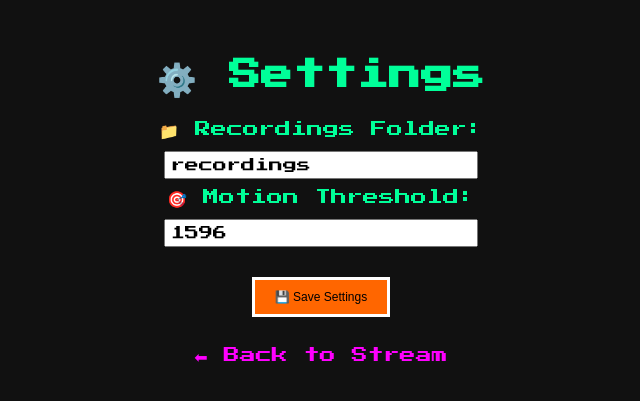
After one commit to daggermaster3000/surveillance_cam, a Flask app: page /settings in a window 1280 px wide. The commit adds this page. Shown: the top 401 px of the page, without its empty margins (319-959 px from the left). Run offline with Flask 3, Linux system fonts and the light colour scheme; parts of the project's set-up code (start-up, migrations or seed data) failed here and were passed over.

Commit message:
added stuff

```diff
--- a/app.py
+++ b/app.py
@@ -1,10 +1,13 @@
-from flask import Flask, render_template, Response, send_file, jsonify, make_response
+from flask import Flask, render_template, Response, send_file, jsonify, make_response, flash, request, redirect, url_for
 import cv2
 import datetime
 import os
 import threading
+import json
 
 app = Flask(__name__)
+app.secret_key = 'a_super_secret_key_123'  # Replace with a secure value
+
 camera = cv2.VideoCapture(0)
 print(f"Frame default resolution: ({camera.get(cv2.CAP_PROP_FRAME_WIDTH)}; {camera.get(cv2.CAP_PROP_FRAME_HEIGHT)})")
 
@@ -17,10 +20,28 @@ out = None
 fourcc = cv2.VideoWriter_fourcc(*'V','P','8','0')  # For WebM (VP8)
 fgbg = cv2.createBackgroundSubtractorMOG2(history=100, varThreshold=40)
 
-RECORDINGS_FOLDER = "recordings"
-os.makedirs(RECORDINGS_FOLDER, exist_ok=True)
+latest_frame = None  # Used for video streaming
 
-latest_frame = None  # Used for video streaming
+SETTINGS_FILE = "settings.json"
+settings_lock = threading.Lock()
+
+def load_settings():
+    try:
+        with open(SETTINGS_FILE, 'r') as f:
+            return json.load(f)
+    except:
+        return {
+            "recordings_folder": "recordings",
+            "motion_threshold": 30
+        }
+
+def save_settings(settings):
+    with open(SETTINGS_FILE, 'w') as f:
+        json.dump(settings, f)
+
+# Load initial settings
+settings = load_settings()
+os.makedirs(settings["recordings_folder"], exist_ok=True)
 
 def motion_detection_loop():
     global motion_detected, motion_timer, out, latest_frame
@@ -30,17 +51,23 @@ def motion_detection_loop():
         if not success:
             continue
 
-        latest_frame = frame.copy()  # Save for stream
+        latest_frame = frame.copy()
 
         fgmask = fgbg.apply(frame)
         contours, _ = cv2.findContours(fgmask, cv2.RETR_EXTERNAL, cv2.CHAIN_APPROX_SIMPLE)
-        motion = any(cv2.contourArea(c) > 1500 for c in contours)
+
+        with settings_lock:
+            threshold = settings.get("motion_threshold", 30)
+            save_path = settings.get("recordings_folder", "recordings")
+
+        motion = any(cv2.contourArea(c) > threshold for c in contours)
 
         if motion:
             if not motion_detected:
                 print("🔴 Motion detected", flush=True)
                 timestamp = datetime.datetime.now().strftime("%Y%m%d_%H%M%S")
-                filename = f"{RECORDINGS_FOLDER}/motion_{timestamp}.webm"
+                os.makedirs(save_path, exist_ok=True)
+                filename = f"{save_path}/motion_{timestamp}.webm"
                 out = cv2.VideoWriter(filename, fourcc, 20.0, (frame_width, frame_height))
             motion_detected = True
             motion_timer = 0
@@ -70,6 +97,15 @@ def generate_frames():
         yield (b'--frame\r\n'
                b'Content-Type: image/jpeg\r\n\r\n' + frame_bytes + b'\r\n')
 
+@app.route("/delete", methods=["POST"])
+def delete_recording():
+    filename = request.form.get("filename")
+    if filename:
+        path = os.path.join(settings['recordings_folder'], filename)
+        if os.path.exists(path):
+            os.remove(path)
+            flash(f"{filename} deleted.")
+    return redirect(url_for("list_recordings"))
 
 @app.route('/')
 def index():
@@ -83,13 +119,17 @@ def video():
 
 @app.route('/recordings')
 def list_recordings():
-    files = [f for f in sorted(os.listdir(RECORDINGS_FOLDER), reverse=True) if f != '.DS_Store']
+    with settings_lock:
+        save_path = settings.get("recordings_folder", "recordings")
+    files = [f for f in sorted(os.listdir(save_path), reverse=True) if f != '.DS_Store']
     return render_template('recordings.html', files=files)
 
 
 @app.route('/recordings/<path:filename>')
 def serve_recording(filename):
-    file_path = os.path.join(RECORDINGS_FOLDER, filename)
+    with settings_lock:
+        save_path = settings.get("recordings_folder", "recordings")
+    file_path = os.path.join(save_path, filename)
     response = make_response(send_file(file_path, mimetype='video/webm'))
     response.headers['Access-Control-Allow-Origin'] = '*'
     return response
@@ -100,6 +140,23 @@ def motion_status():
     return jsonify({'motion': motion_detected})
 
 
+@app.route('/settings', methods=['GET', 'POST'])
+def settings_page():
+    global settings
+
+    if request.method == 'POST':
+        with settings_lock:
+            settings["recordings_folder"] = request.form.get('recordings_folder')
+            settings["motion_threshold"] = int(request.form.get('motion_threshold'))
+            save_settings(settings)
+        flash('Settings updated!')
+        return redirect(url_for('settings_page'))
+
+    with settings_lock:
+        current_settings = settings.copy()
+    return render_template('settings.html', settings=current_settings)
+
+
 if __name__ == "__main__":
     # Start background thread for motion detection
     motion_thread = threading.Thread(target=motion_detection_loop, daemon=True)
--- /dev/null
+++ b/settings.json
@@ -0,0 +1 @@
+{"recordings_folder": "recordings", "motion_threshold": 1596}
--- a/templates/index.html
+++ b/templates/index.html
@@ -81,5 +81,6 @@
     </script>
 
     <p><a href="/recordings">📼 View Recordings</a></p>
+    <p><a href="/settings">⚙️ Settings</a></p>
 </body>
 </html>
--- /dev/null
+++ b/templates/settings.html
@@ -0,0 +1,67 @@
+<!DOCTYPE html>
+<html>
+<head>
+  <title>⚙️ Settings</title>
+  <link href="https://fonts.googleapis.com/css2?family=Press+Start+2P&display=swap" rel="stylesheet">
+  <style>
+    body {
+      background-color: #111;
+      color: #00FF99;
+      font-family: 'Press Start 2P', cursive;
+      text-align: center;
+      padding: 30px;
+    }
+
+    input, label {
+      font-family: inherit;
+      margin: 10px;
+    }
+
+    input {
+      padding: 5px;
+      font-size: 14px;
+      width: 300px;
+    }
+
+    button {
+      padding: 10px 20px;
+      font-size: 12px;
+      background-color: #FF6600;
+      color: #000;
+      border: 3px solid #fff;
+      cursor: pointer;
+      margin-top: 20px;
+    }
+
+    button:hover {
+      background-color: #FF3300;
+    }
+
+    a {
+      color: #FF00FF;
+      display: inline-block;
+      margin-top: 30px;
+      text-decoration: none;
+    }
+  </style>
+</head>
+<body>
+  <h1>⚙️ Settings</h1>
+
+  <form method="POST">
+    <div>
+      <label>📁 Recordings Folder:</label><br>
+      <input type="text" name="recordings_folder" value="{{ settings.recordings_folder }}">
+    </div>
+
+    <div>
+      <label>🎯 Motion Threshold:</label><br>
+      <input type="number" name="motion_threshold" min="0" max="10000" value="{{ settings.motion_threshold }}">
+    </div>
+
+    <button type="submit">💾 Save Settings</button>
+  </form>
+
+  <a href="/">⬅ Back to Stream</a>
+</body>
+</html>
```
Also changed, not shown: templates/recordings.html (+45 -40 lines), test.py (deleted, +0 -43 lines), webcam.py (deleted).
